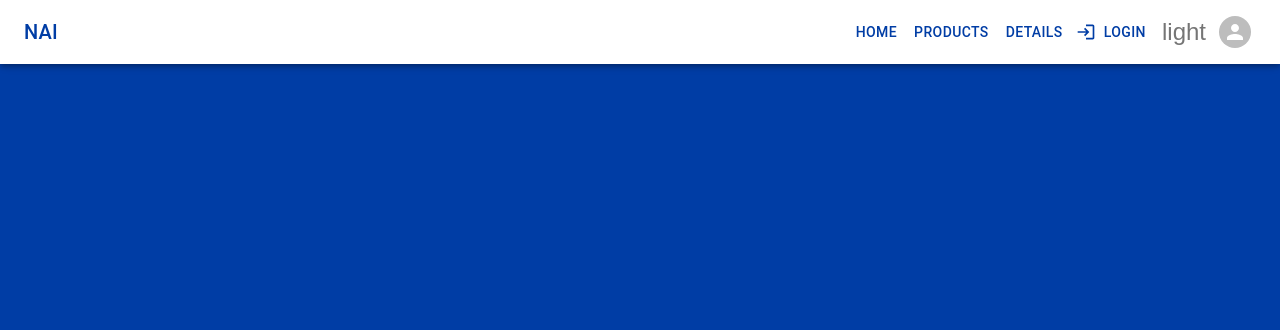
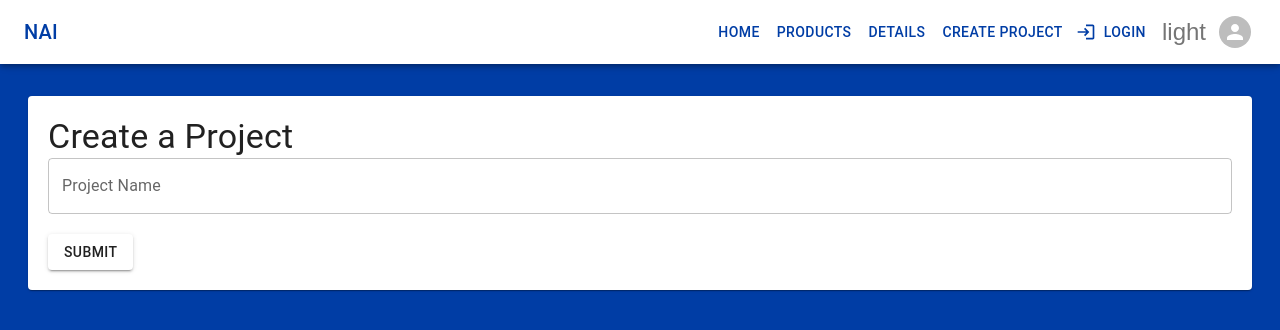
Before and after one commit to uimkatali/personal-login-form-fe, a React (Create React App) app: page /createProject in a window 1280 px wide. Shown: the top 330 px of the page. Built offline with nearby package versions, Linux system fonts and the light colour scheme.

Commit message:
create slice, thunk, reducer for creating a project using a simple form;

```diff
--- a/src/App.tsx
+++ b/src/App.tsx
@@ -8,6 +8,7 @@ import Login from './components/Profile/Login'
 import { Logout } from './components/Profile/Logout'
 import { Details } from './Details/Details'
 import ProfileContent from './components/Profile/ProfileContent'
+import CreateProjectForm from './components/ProjectForm/CreateProjectForm'
 
 const App = () => {
   const theme = useTheme()
@@ -28,6 +29,7 @@ const App = () => {
           <Route path="/about" element={<Products filter={''} />} />
           //TODO-Add slice for the filter above (28 line)
           <Route path="/details" element={<Details />} />
+          <Route path="/createProject" element={<CreateProjectForm />} />
           <Route path="/profile" element={<ProfileContent />} />
           <Route path="/login" element={<Login />} />
           <Route path="/logout" element={<Logout />} />
--- a/src/MOCKDATA.ts
+++ b/src/MOCKDATA.ts
@@ -39,7 +39,6 @@ export const MOCK = [
 
 export const PROJECTSMOCK: ProjectsData[] = [
   {
-    _id: '607f1f77bcf86cd799439011',
     projectName: 'Project Phoenix',
     projectAcronym: 'PP',
     projectTeam: {
@@ -94,7 +93,6 @@ export const PROJECTSMOCK: ProjectsData[] = [
     },
   },
   {
-    _id: '607f1f77bcf86cd799439012',
     projectName: 'Project Titan',
     projectAcronym: 'PT',
     projectTeam: {
@@ -149,7 +147,6 @@ export const PROJECTSMOCK: ProjectsData[] = [
     },
   },
   {
-    _id: '607f1f77bcf86cd799439013',
     projectName: 'Project Zephyr',
     projectAcronym: 'PZ',
     projectTeam: {
@@ -204,7 +201,6 @@ export const PROJECTSMOCK: ProjectsData[] = [
     },
   },
   {
-    _id: '607f1f77bcf86cd799439014',
     projectName: 'Project Orion',
     projectAcronym: 'PO',
     projectTeam: {
@@ -259,7 +255,6 @@ export const PROJECTSMOCK: ProjectsData[] = [
     },
   },
   {
-    _id: '607f1f77bcf86cd799439015',
     projectName: 'Project Apollo',
     projectAcronym: 'PA',
     projectTeam: {
--- a/src/components/Navbar/Navbar.tsx
+++ b/src/components/Navbar/Navbar.tsx
@@ -47,6 +47,12 @@ export default function Navbar() {
           <Button sx={{ color: theme.palette.secondary.main }} onClick={() => navigate('/details')}>
             {t(TRANSLATION_KEYS.DETAILS)}
           </Button>
+          <Button
+            sx={{ color: theme.palette.secondary.main }}
+            onClick={() => navigate('/createProject')}
+          >
+            {t(TRANSLATION_KEYS.CREATE_PROJECT)}
+          </Button>
           {!isAuthenticated && <Login />}
         </ButtonGroup>
         {/* <Box>
--- /dev/null
+++ b/src/components/ProjectForm/CreateProjectForm.tsx
@@ -0,0 +1,64 @@
+import React, { useState } from 'react'
+import { TextField, Button, Typography, Grid, Paper } from '@mui/material'
+import { useDispatch, useSelector } from 'react-redux'
+import { AppDispatch } from '@/redux/store/store'
+import { postProject } from '../../redux/reducers/projectReducers/projectSlice'
+
+const CreateProjectForm: React.FC = () => {
+  const dispatch = useDispatch<AppDispatch>()
+  const { loading, error } = useSelector((state: any) => state.projects)
+
+  const [projectName, setProjectName] = useState('')
+  const [projectAcronym, setProjectAcronym] = useState('')
+  const [team, setTeam] = useState({
+    projectSponsor: { roleName: '', memberName: '' },
+    projectManager: { roleName: '', memberName: '' },
+    technicalEngineer: { roleName: '', memberName: '' },
+    electricalEngineer: { roleName: '', memberName: '' },
+    mechanicalTechnicial: { roleName: '', memberName: '' },
+    startUpTTandTLeader: { roleName: '', memberName: '' },
+    snoLeader: { roleName: '', memberName: '' },
+    imPillarCoach: { roleName: '', memberName: '' },
+    costEngineer: { roleName: '', memberName: '' },
+    pkPlatformPCISDirector: { roleName: '', memberName: '' },
+    qaLeader: { roleName: '', memberName: '' },
+    itotLeader: { roleName: '', memberName: '' },
+  })
+
+  const handleSubmit = () => {
+    const projectData = {
+      projectName,
+      projectAcronym,
+      projectTeam: team,
+    }
+    dispatch(postProject(projectData))
+  }
+
+  return (
+    <Paper style={{ padding: '20px', margin: '20px' }}>
+      <Typography variant="h4">Create a Project</Typography>
+      <Grid container spacing={2}>
+        <Grid item xs={12}>
+          <TextField
+            fullWidth
+            label="Project Name"
+            value={projectName ? projectName : ''}
+            onChange={e => setProjectName(e.target.value)}
+          />
+        </Grid>
+      </Grid>
+      <Button
+        variant="contained"
+        color="primary"
+        onClick={() => {
+          handleSubmit()
+        }}
+        style={{ marginTop: '20px' }}
+      >
+        Submit
+      </Button>
+    </Paper>
+  )
+}
+
+export default CreateProjectForm
--- a/src/i18n/translationKeys.ts
+++ b/src/i18n/translationKeys.ts
@@ -15,4 +15,5 @@ export const TRANSLATION_KEYS = {
   BUYNOW: 'buynow',
   LOADING: 'loading',
   EDIT: 'edit',
+  CREATE_PROJECT: 'create project',
 }
--- /dev/null
+++ b/src/redux/reducers/projectReducers/projectSlice.ts
@@ -0,0 +1,50 @@
+import { ProjectsData } from '@/types/projects'
+import { createAsyncThunk, createSlice } from '@reduxjs/toolkit'
+import axios from 'axios'
+
+interface projectState {
+  loading: boolean
+  error: string | null
+}
+
+const initialState: projectState = {
+  loading: false,
+  error: null,
+}
+export const postProject = createAsyncThunk(
+  'projects/postProject',
+  async (projectData: ProjectsData, { rejectWithValue }) => {
+    try {
+      const response = await axios.post('http://localhost:3001/projects/create', projectData)
+      return response.data
+    } catch (error) {
+      if (axios.isAxiosError(error)) {
+        return rejectWithValue(error.response?.data || 'An error occurred.')
+      } else {
+        return rejectWithValue('An unexpected error occurred')
+      }
+    }
+  }
+)
+
+const projectSlice = createSlice({
+  name: 'projects',
+  initialState,
+  reducers: {},
+  extraReducers: builder => {
+    builder
+      .addCase(postProject.pending, state => {
+        state.loading = true
+        state.error = null
+      })
+      .addCase(postProject.fulfilled, state => {
+        state.loading = false
+      })
+      .addCase(postProject.rejected, (state, action) => {
+        state.loading = false
+        state.error = action.payload as string | null
+      })
+  },
+})
+
+export default projectSlice.reducer
--- a/src/redux/reducers/rootReducer.ts
+++ b/src/redux/reducers/rootReducer.ts
@@ -1,12 +1,14 @@
 import { combineReducers } from '@reduxjs/toolkit'
 import emailReducer from './signUpReducers/emailSlice'
 import passwordReducer from './signUpReducers/passwordSlice'
+import projectReducer from '../reducers/projectReducers/projectSlice'
 
 const rootReducer = combineReducers({
   email: emailReducer,
   password: passwordReducer,
+  projects: projectReducer,
 })
 
+export default rootReducer
+
 export type RootState = ReturnType<typeof rootReducer>
-
-export default rootReducer
--- a/src/redux/store/store.ts
+++ b/src/redux/store/store.ts
@@ -1,8 +1,11 @@
-import { configureStore } from '@reduxjs/toolkit'
+import { configureStore, StateFromReducersMapObject } from '@reduxjs/toolkit'
 import rootReducer from '../reducers/rootReducer'
 
 const store = configureStore({
   reducer: rootReducer,
 })
 
+// Create AppDispatch type
+export type AppDispatch = typeof store.dispatch
+export type RootState = StateFromReducersMapObject<typeof rootReducer>
 export default store
--- a/src/types/projects.ts
+++ b/src/types/projects.ts
@@ -1,5 +1,4 @@
 export interface ProjectsData {
-  _id: string
   projectName: string
   projectAcronym: string
   projectTeam: {
```
Also changed, not shown: src/redux/selectors/projectSelectors.ts (added).
